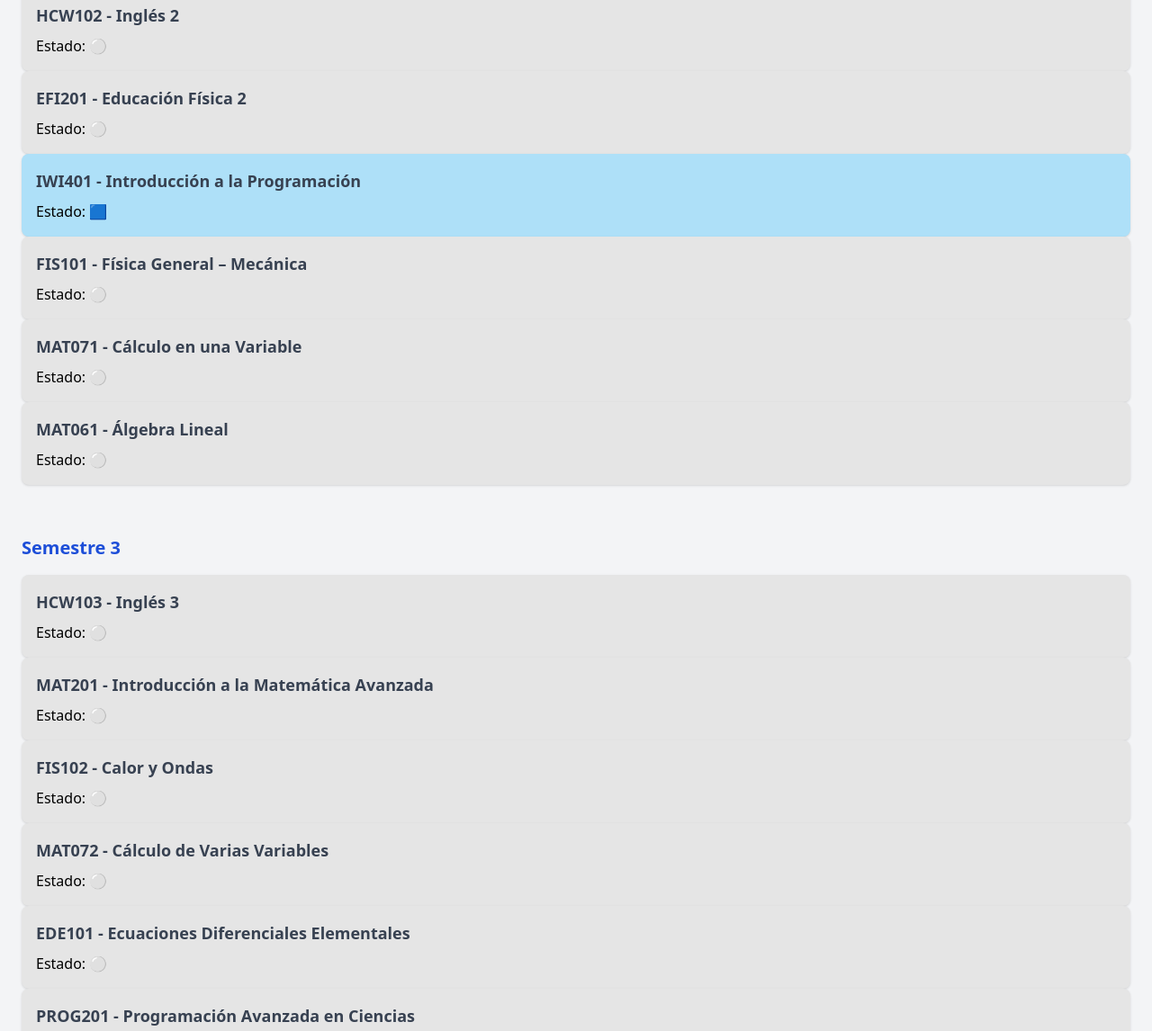
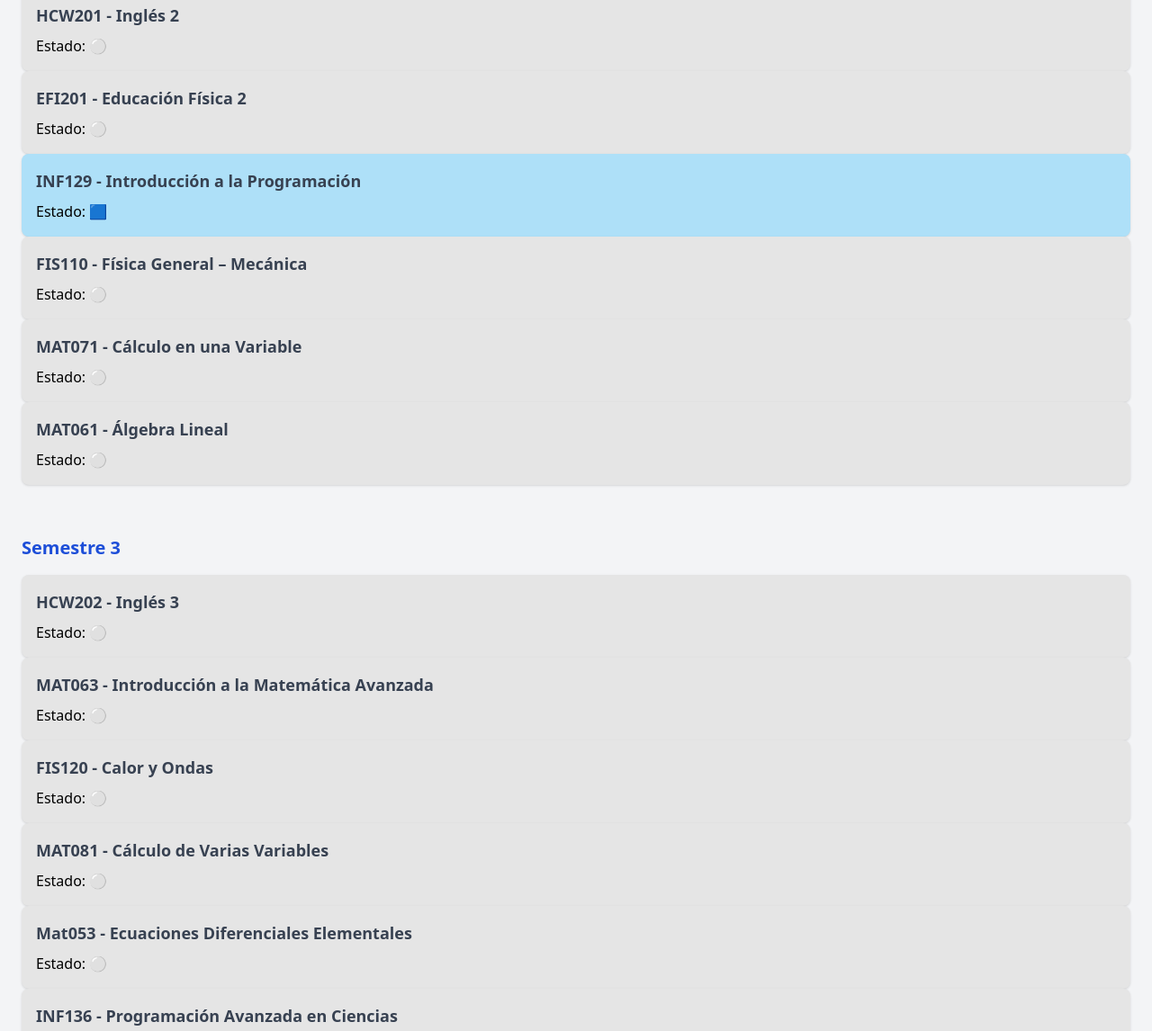
Before and after one commit to Lilyuwu2106/ICMat-USM, a plain HTML site: page index.html in a window 1280 px wide. Shown: the part 937-2083 px from the top of the page at 90% size. Drawn offline with nearby package versions, Linux system fonts and the light colour scheme.

Commit message:
Update index.html

```diff
--- a/index.html
+++ b/index.html
@@ -31,7 +31,7 @@
   <script>
     const semestres = {
       1: [
-        {sigla: "HCW101", nombre: "Inglés 1", estado: "desbloqueado"},
+        {sigla: "HCW200", nombre: "Inglés 1", estado: "desbloqueado"},
         {sigla: "EFI200", nombre: "Educación Física 1", estado: "desbloqueado"},
         {sigla: "IWG400", nombre: "Proyecto Inicial", estado: "desbloqueado"},
         {sigla: "FIS100", nombre: "Introducción a la Física", estado: "desbloqueado"},
@@ -39,20 +39,20 @@
         {sigla: "MAT060", nombre: "Álgebra y Geometría", estado: "desbloqueado"},
       ],
       2: [
-        {sigla: "HCW102", nombre: "Inglés 2", estado: "bloqueado"},
+        {sigla: "HCW201", nombre: "Inglés 2", estado: "bloqueado"},
         {sigla: "EFI201", nombre: "Educación Física 2", estado: "bloqueado"},
-        {sigla: "IWI401", nombre: "Introducción a la Programación", estado: "desbloqueado"},
-        {sigla: "FIS101", nombre: "Física General – Mecánica", estado: "bloqueado"},
+        {sigla: "INF129", nombre: "Introducción a la Programación", estado: "desbloqueado"},
+        {sigla: "FIS110", nombre: "Física General – Mecánica", estado: "bloqueado"},
         {sigla: "MAT071", nombre: "Cálculo en una Variable", estado: "bloqueado"},
         {sigla: "MAT061", nombre: "Álgebra Lineal", estado: "bloqueado"},
       ],
       3: [
-        {sigla: "HCW103", nombre: "Inglés 3", estado: "bloqueado"},
-        {sigla: "MAT201", nombre: "Introducción a la Matemática Avanzada", estado: "bloqueado"},
-        {sigla: "FIS102", nombre: "Calor y Ondas", estado: "bloqueado"},
-        {sigla: "MAT072", nombre: "Cálculo de Varias Variables", estado: "bloqueado"},
-        {sigla: "EDE101", nombre: "Ecuaciones Diferenciales Elementales", estado: "bloqueado"},
-        {sigla: "PROG201", nombre: "Programación Avanzada en Ciencias", estado: "bloqueado"},
+        {sigla: "HCW202", nombre: "Inglés 3", estado: "bloqueado"},
+        {sigla: "MAT063", nombre: "Introducción a la Matemática Avanzada", estado: "bloqueado"},
+        {sigla: "FIS120", nombre: "Calor y Ondas", estado: "bloqueado"},
+        {sigla: "MAT081", nombre: "Cálculo de Varias Variables", estado: "bloqueado"},
+        {sigla: "Mat053", nombre: "Ecuaciones Diferenciales Elementales", estado: "bloqueado"},
+        {sigla: "INF136", nombre: "Programación Avanzada en Ciencias", estado: "bloqueado"},
       ],
       4: [
         {sigla: "ESP101", nombre: "Comunicación Efectiva en Español", estado: "bloqueado"},
```
